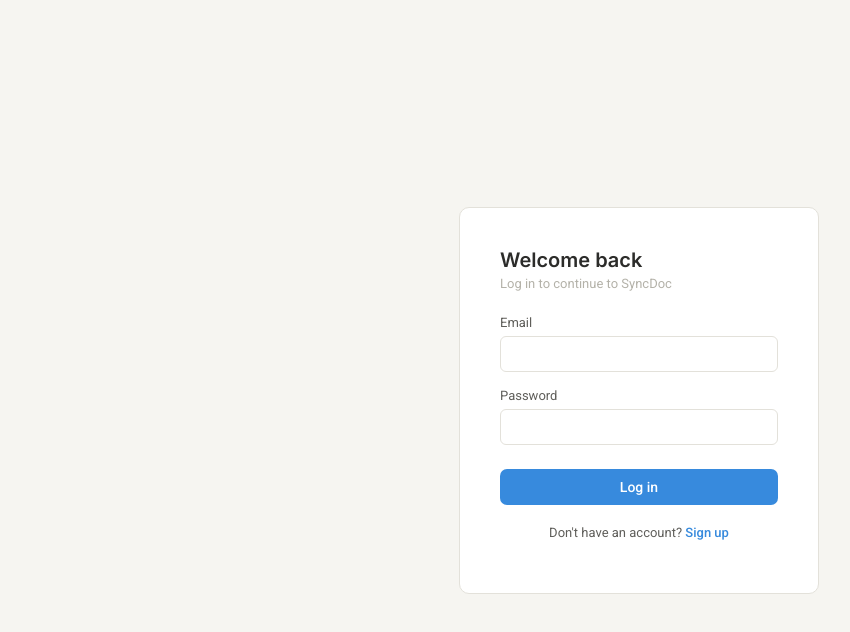
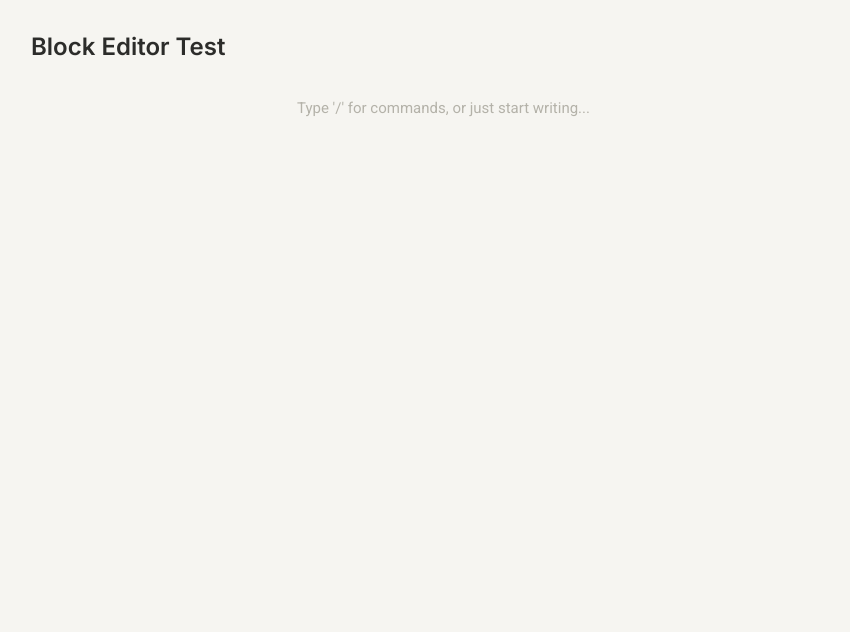
Before and after one commit to sanskrutishelke430-bit/syncdoc, a React app in the folder frontend/: page / in a window 1280 px wide. Before the commit this address led to /login. Shown: the top 632 px of the page, without its empty margins (1-851 px from the left). Built offline with nearby package versions, Linux system fonts and the light colour scheme; the HTML template or start-up script is replaced by a standard one.

Commit message:
Add core block editor: Block, BlockEditor, blockUtils - tested add/edit/delete blocks

```diff
--- a/frontend/src/App.jsx
+++ b/frontend/src/App.jsx
@@ -1,19 +1,15 @@
-// App.jsx — sets up routing between pages
-import { BrowserRouter, Routes, Route, Navigate } from 'react-router-dom';
-import Login from './pages/Login';
-import Signup from './pages/Signup';
-import Dashboard from './pages/Dashboard';
+// App.jsx — TEMPORARY: previewing the BlockEditor
+import BlockEditor from './components/BlockEditor';
 
 function App() {
   return (
-    <BrowserRouter>
-      <Routes>
-        <Route path="/" element={<Navigate to="/login" replace />} />
-        <Route path="/login" element={<Login />} />
-        <Route path="/signup" element={<Signup />} />
-        <Route path="/dashboard" element={<Dashboard />} />
-      </Routes>
-    </BrowserRouter>
+    <div style={{ padding: '2rem' }}>
+      <h2>Block Editor Test</h2>
+      <BlockEditor
+        currentUser="test-user"
+        onBlocksChange={(blocks) => console.log('Blocks updated:', blocks)}
+      />
+    </div>
   );
 }
 
--- /dev/null
+++ b/frontend/src/components/Block.css
@@ -0,0 +1,101 @@
+/* Block.css — styles for individual blocks, varying by type */
+
+.block {
+  margin-bottom: 4px;
+}
+
+.block-input {
+  width: 100%;
+  border: none;
+  outline: none;
+  resize: none;
+  overflow: hidden;
+  background: transparent;
+  font-family: var(--font-body);
+  color: var(--color-text-primary);
+  padding: 4px 2px;
+  line-height: 1.5;
+}
+
+.block-input::placeholder {
+  color: var(--color-text-muted);
+}
+
+/* Paragraph — default styling, nothing extra needed */
+.block-paragraph .block-input {
+  font-size: 15px;
+}
+
+/* Headings — bigger and bolder, matching heading font */
+.block-heading1 .block-input {
+  font-family: var(--font-heading);
+  font-size: 26px;
+  font-weight: 600;
+}
+
+.block-heading2 .block-input {
+  font-family: var(--font-heading);
+  font-size: 21px;
+  font-weight: 600;
+}
+
+.block-heading3 .block-input {
+  font-family: var(--font-heading);
+  font-size: 17px;
+  font-weight: 600;
+}
+
+/* Quote — left border accent, italic, muted color */
+.block-quote {
+  border-left: 3px solid var(--color-accent);
+  padding-left: 12px;
+}
+
+.block-quote .block-input {
+  font-style: italic;
+  color: var(--color-text-secondary);
+}
+
+/* Code block — monospace font, light background, rounded corners */
+.block-codeBlock {
+  background: var(--color-sidebar);
+  border-radius: 6px;
+  padding: 10px 12px;
+}
+
+.block-codeBlock .block-input {
+  font-family: 'Courier New', monospace;
+  font-size: 13px;
+}
+
+/* Divider — a simple horizontal line, no text input needed visually but kept consistent */
+.block-divider .block-input {
+  display: none;
+}
+
+.block-divider::before {
+  content: '';
+  display: block;
+  height: 1px;
+  background: var(--color-border);
+  margin: 12px 0;
+}
+
+/* List items — small bullet/number indicator using CSS, actual text still in the input */
+.block-bulletList {
+  display: flex;
+  align-items: flex-start;
+  gap: 8px;
+}
+
+.block-bulletList::before {
+  content: '•';
+  color: var(--color-text-muted);
+  margin-top: 6px;
+}
+
+.block-numberedList {
+  display: flex;
+  align-items: flex-start;
+  gap: 8px;
+}
--- /dev/null
+++ b/frontend/src/components/Block.jsx
@@ -0,0 +1,41 @@
+// Block.jsx — renders and edits a single block, based on its type
+import './Block.css';
+
+function Block({ block, onChange, onKeyDown, onFocus, autoFocus }) {
+  const handleInput = (e) => {
+    onChange(block.id, e.target.value);
+  };
+
+  // Different placeholder text depending on block type — helps guide the user
+  const placeholders = {
+    paragraph: "Type '/' for commands, or just start writing...",
+    heading1: 'Heading 1',
+    heading2: 'Heading 2',
+    heading3: 'Heading 3',
+    quote: 'Quote',
+    codeBlock: '// code here',
+    bulletList: 'List item',
+    numberedList: 'List item',
+  };
+
+  const className = `block block-${block.type}`;
+
+  // Code blocks and quotes get a distinct visual treatment via CSS classes,
+  // but all types share the same underlying editable text area for now.
+  return (
+    <div className={className}>
+      <textarea
+        className="block-input"
+        value={block.content}
+        onChange={handleInput}
+        onKeyDown={(e) => onKeyDown(e, block.id)}
+        onFocus={() => onFocus && onFocus(block.id)}
+        placeholder={placeholders[block.type] || 'Type something...'}
+        rows={1}
+        autoFocus={autoFocus}
+      />
+    </div>
+  );
+}
+
+export default Block;
--- /dev/null
+++ b/frontend/src/components/BlockEditor.css
@@ -0,0 +1,7 @@
+/* BlockEditor.css — layout for the block editor container */
+
+.block-editor {
+  max-width: 720px;
+  margin: 0 auto;
+  padding: 2rem 1rem;
+}
--- /dev/null
+++ b/frontend/src/components/BlockEditor.jsx
@@ -0,0 +1,78 @@
+// BlockEditor.jsx — manages the full list of blocks: rendering, adding,
+// deleting, and keyboard navigation between them
+import { useState, useRef } from 'react';
+import Block from './Block';
+import {
+  createBlock,
+  updateBlockContent,
+  insertBlockAfter,
+  deleteBlock,
+  findBlockById,
+} from '../utils/blockUtils';
+import './BlockEditor.css';
+
+function BlockEditor({ initialBlocks = [], onBlocksChange, currentUser = 'user' }) {
+  // Start with at least one empty paragraph block if none were provided
+  const [blocks, setBlocks] = useState(
+    initialBlocks.length > 0 ? initialBlocks : [createBlock('paragraph', currentUser)]
+  );
+  const [focusedBlockId, setFocusedBlockId] = useState(null);
+
+  // Whenever blocks change, update our own state AND notify the parent
+  // (the parent will eventually save this to the backend / sync via Yjs)
+  const updateBlocks = (newBlocks) => {
+    setBlocks(newBlocks);
+    if (onBlocksChange) onBlocksChange(newBlocks);
+  };
+
+  const handleChange = (blockId, newContent) => {
+    updateBlocks(updateBlockContent(blocks, blockId, newContent));
+  };
+
+  const handleFocus = (blockId) => {
+    setFocusedBlockId(blockId);
+  };
+
+  const handleKeyDown = (e, blockId) => {
+    // Enter (without Shift) creates a new paragraph block right after this one
+    if (e.key === 'Enter' && !e.shiftKey) {
+      e.preventDefault();
+      const newBlock = createBlock('paragraph', currentUser);
+      const newBlocks = insertBlockAfter(blocks, blockId, newBlock);
+      updateBlocks(newBlocks);
+      setFocusedBlockId(newBlock.id);
+      return;
+    }
+
+    // Backspace on an empty block deletes it (unless it's the only block left)
+    if (e.key === 'Backspace') {
+      const block = findBlockById(blocks, blockId);
+      if (block && block.content === '' && blocks.length > 1) {
+        e.preventDefault();
+        const index = blocks.findIndex((b) => b.id === blockId);
+        const newBlocks = deleteBlock(blocks, blockId);
+        updateBlocks(newBlocks);
+        // Move focus to the previous block
+        const previousBlock = newBlocks[Math.max(0, index - 1)];
+        if (previousBlock) setFocusedBlockId(previousBlock.id);
+      }
+    }
+  };
+
+  return (
+    <div className="block-editor">
+      {blocks.map((block) => (
+        <Block
+          key={block.id}
+          block={block}
+          onChange={handleChange}
+          onKeyDown={handleKeyDown}
+          onFocus={handleFocus}
+          autoFocus={block.id === focusedBlockId}
+        />
+      ))}
+    </div>
+  );
+}
+
+export default BlockEditor;
--- /dev/null
+++ b/frontend/src/utils/blockUtils.js
@@ -0,0 +1,69 @@
+// blockUtils.js — helper functions for creating and managing blocks
+// (matches the AST node shape from CONTRACT.md)
+
+// Generates a simple unique ID for a new block
+export const generateBlockId = () => {
+  return 'block-' + Math.random().toString(36).substring(2, 11) + '-' + Date.now();
+};
+
+// Creates a new empty block of a given type
+export const createBlock = (type = 'paragraph', createdBy = 'unknown') => {
+  return {
+    id: generateBlockId(),
+    type,
+    content: '',
+    attributes: {},
+    children: [],
+    createdBy,
+    updatedAt: new Date().toISOString(),
+  };
+};
+
+// Updates a block's content, returning a new array (doesn't mutate the original)
+export const updateBlockContent = (blocks, blockId, newContent) => {
+  return blocks.map((block) =>
+    block.id === blockId
+      ? { ...block, content: newContent, updatedAt: new Date().toISOString() }
+      : block
+  );
+};
+
+// Updates a block's type (e.g. paragraph -> heading1)
+export const updateBlockType = (blocks, blockId, newType) => {
+  return blocks.map((block) =>
+    block.id === blockId ? { ...block, type: newType } : block
+  );
+};
+
+// Inserts a new block right after a given block's position
+export const insertBlockAfter = (blocks, afterBlockId, newBlock) => {
+  const index = blocks.findIndex((b) => b.id === afterBlockId);
+  if (index === -1) return [...blocks, newBlock]; // fallback: add at the end
+
+  const newBlocks = [...blocks];
+  newBlocks.splice(index + 1, 0, newBlock);
+  return newBlocks;
+};
+
+// Removes a block by id
+export const deleteBlock = (blocks, blockId) => {
+  return blocks.filter((block) => block.id !== blockId);
+};
+
+// Moves a block up or down by one position
+export const moveBlock = (blocks, blockId, direction) => {
+  const index = blocks.findIndex((b) => b.id === blockId);
+  if (index === -1) return blocks;
+
+  const newIndex = direction === 'up' ? index - 1 : index + 1;
+  if (newIndex < 0 || newIndex >= blocks.length) return blocks; // can't move past the edges
+
+  const newBlocks = [...blocks];
+  [newBlocks[index], newBlocks[newIndex]] = [newBlocks[newIndex], newBlocks[index]];
+  return newBlocks;
+};
+
+// Finds a block by id
+export const findBlockById = (blocks, blockId) => {
+  return blocks.find((block) => block.id === blockId);
+};
```
